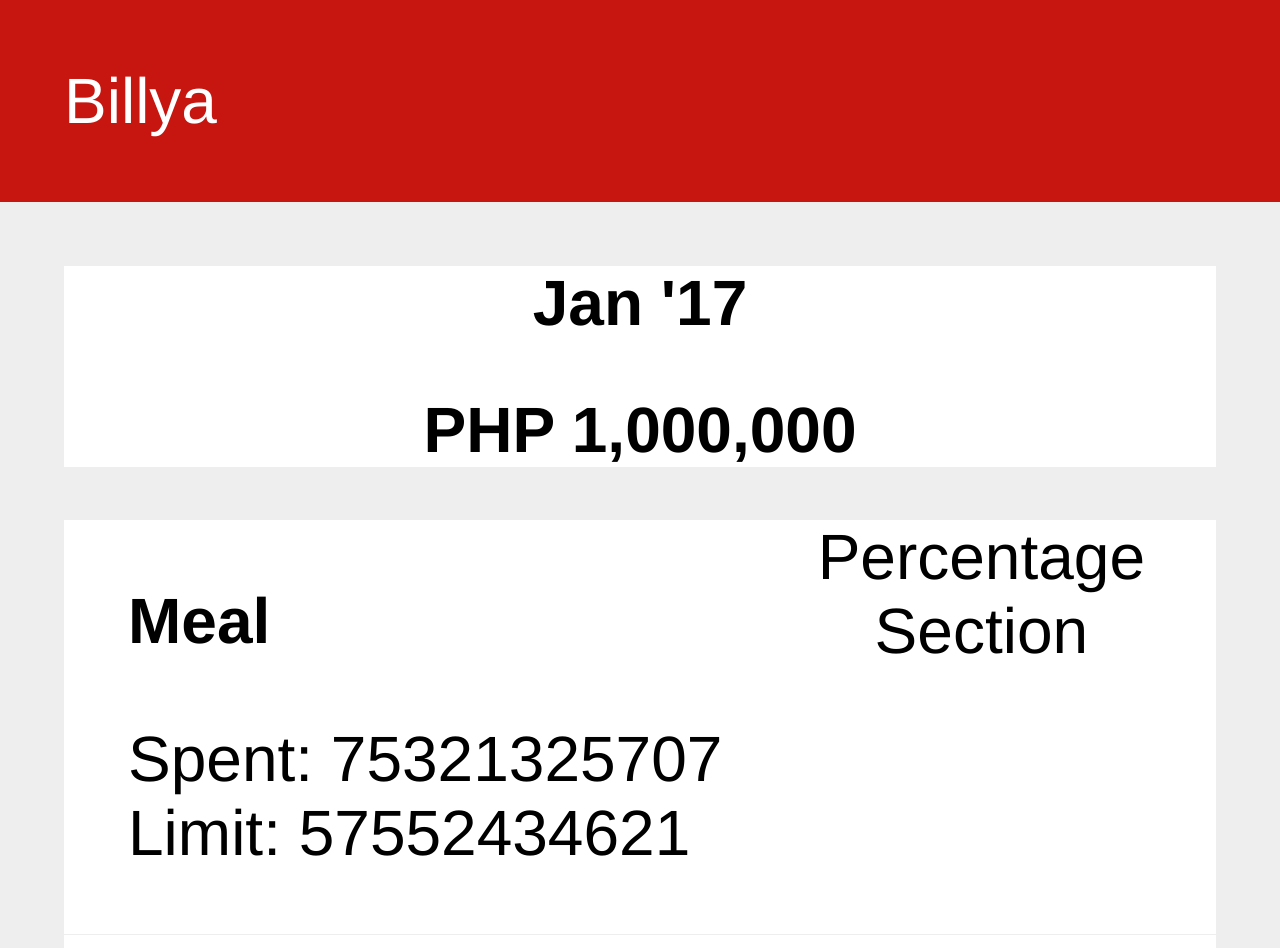
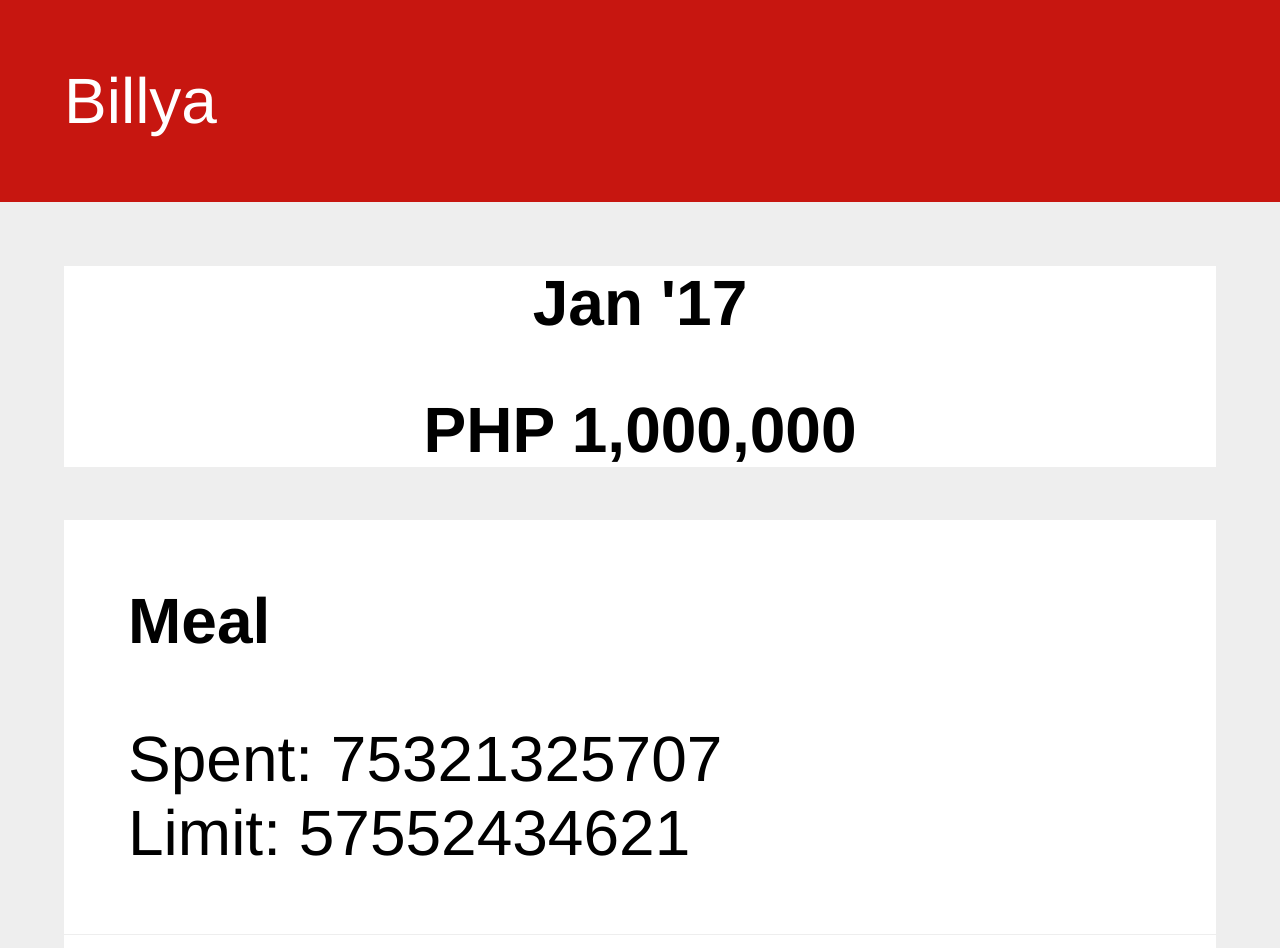
Before and after one commit to jrojoo/billya, a Vue app: page /#/ in a window 1280 px wide. Shown: the top 948 px of the page. Built offline with nearby package versions, Linux system fonts and the light colour scheme.

Commit message:
removed text

```diff
--- a/src/components/GoalItem.vue
+++ b/src/components/GoalItem.vue
@@ -6,7 +6,6 @@
       <div><span>Limit: {{ item.limit }}</span></div>
     </section>
     <section class="percentage">
-      Percentage Section
     </section>
   </div>
 </template>
```
